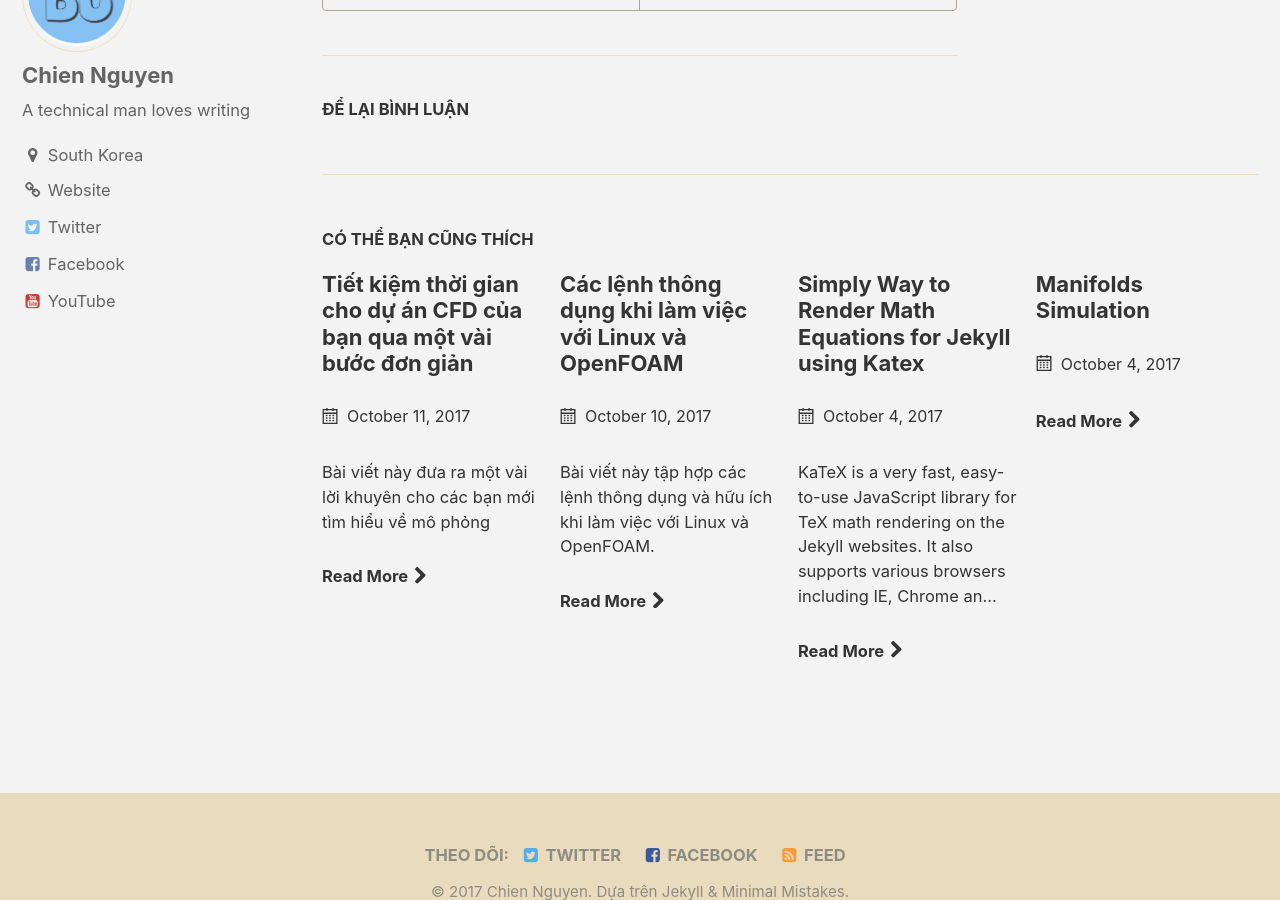
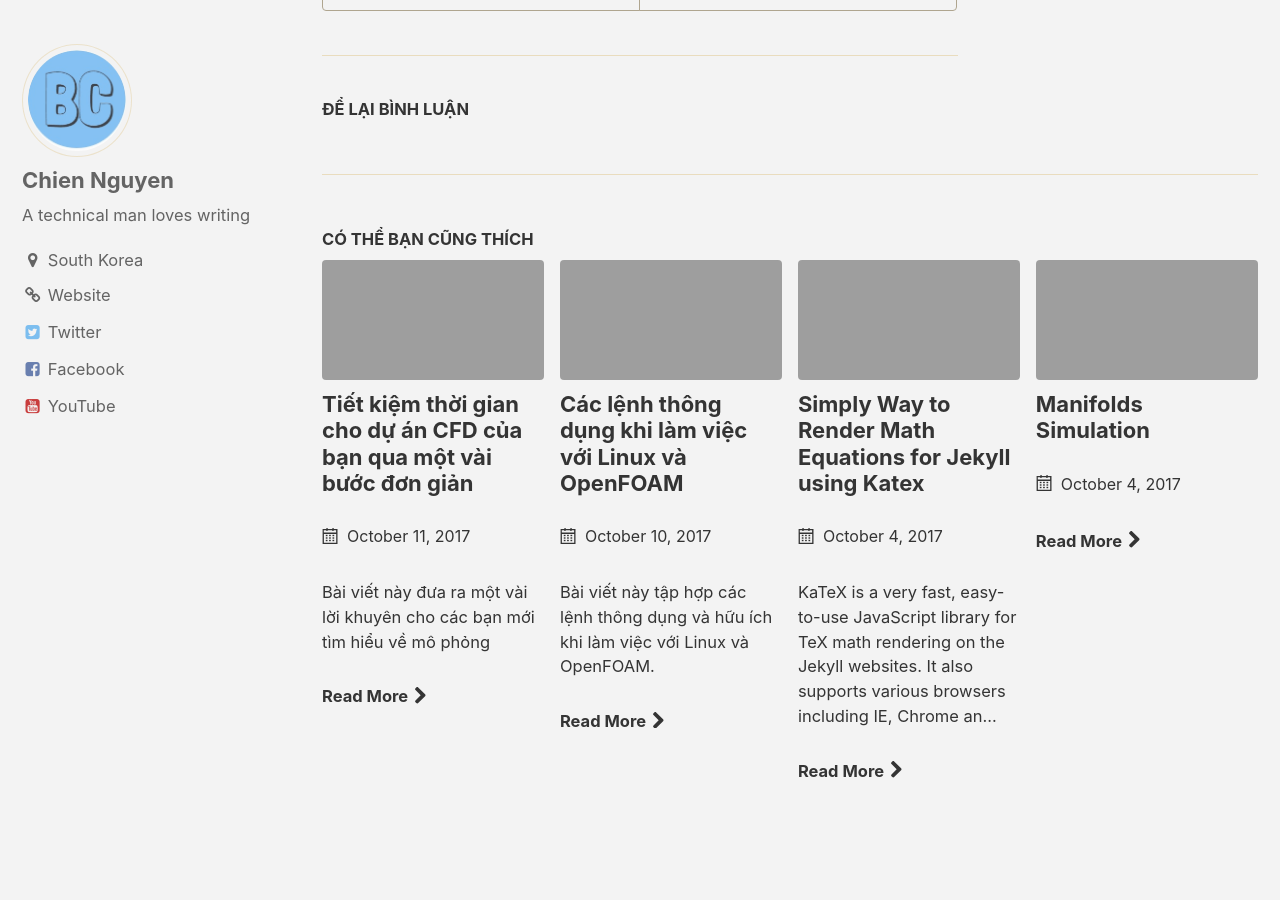
Before and after one commit to chienfm/chienfm.github.io, a Jekyll site: the page built from _posts/2013-08-16-markup-syntax-highlighting.md, in a window 1280 px wide and 900 px high, scrolled down 4793 px. Built offline with Jekyll 4.4.1, drawn with Linux system fonts in a browser that asks for light colours; nearby versions of some CDN libraries; comment, search, counter and statistics services are not loaded.

Commit message:
Add teaser

```diff
--- a/_config.yml
+++ b/_config.yml
@@ -16,7 +16,7 @@
 url                      : https://chienfm.com # the base hostname & protocol for your site e.g. "https://chienfm.com"
 baseurl                  : # the subpath of your site, e.g. "/blog"
 repository               :
-teaser                   : # path of fallback teaser image, e.g. "/assets/images/500x300.png"
+teaser                   : /assets/images/teaser/default_teaser.jpg # path of fallback teaser image, e.g. "/assets/images/500x300.png"
 # breadcrumbs            : false # true, false (default)
 words_per_minute         : 200
 comments:
```
